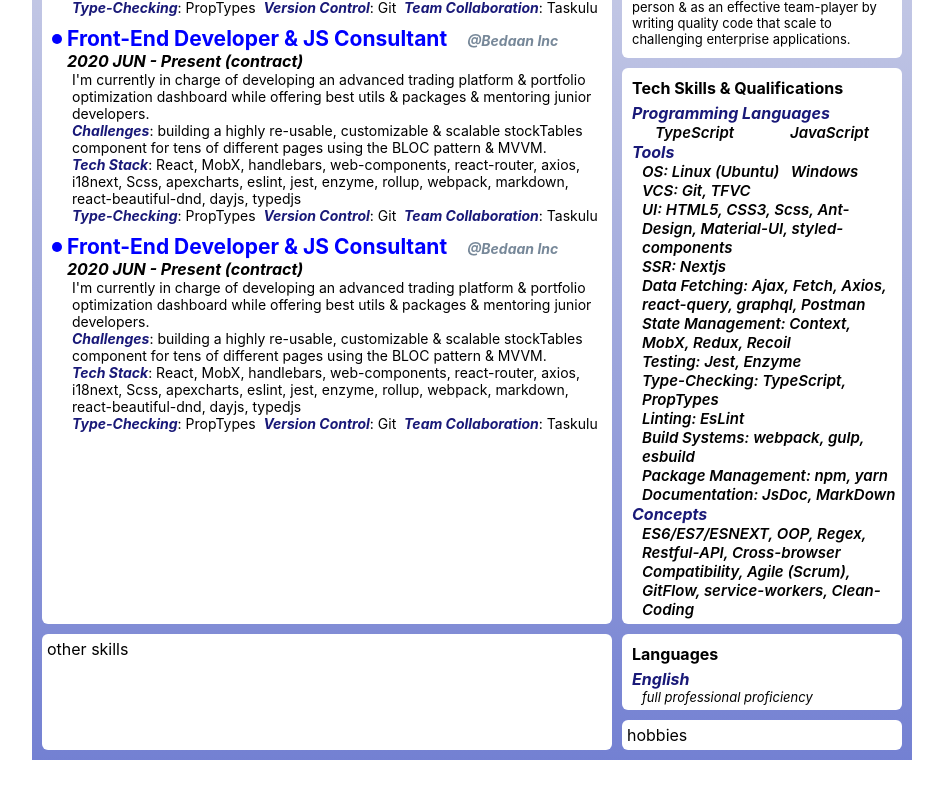
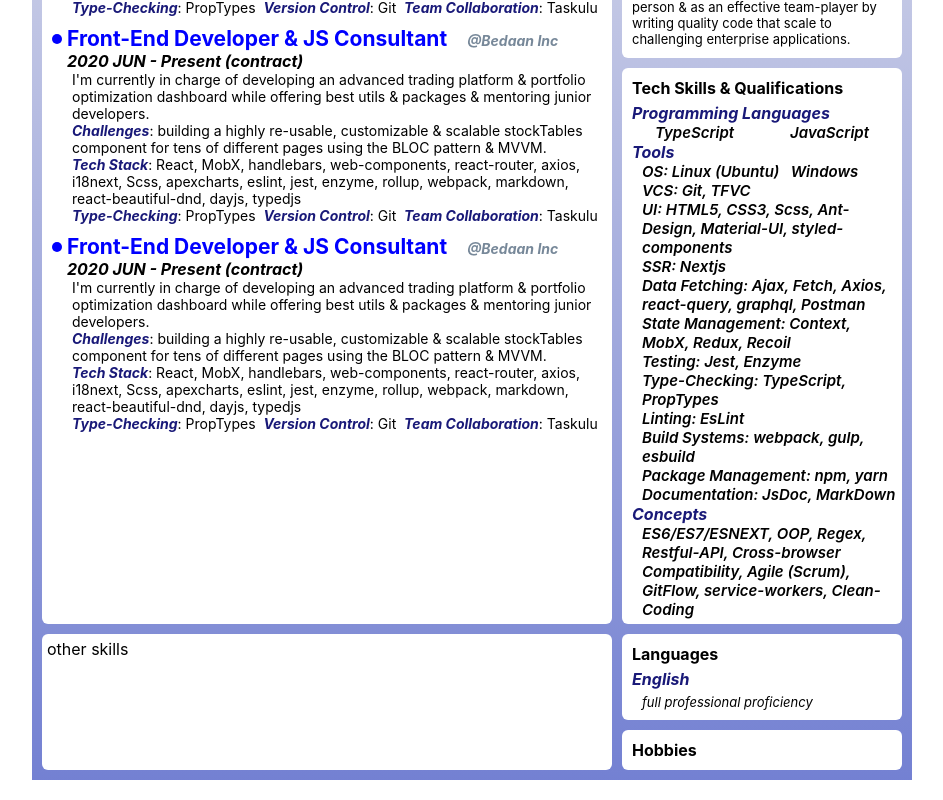
Before and after one commit to Sinakhx/cv, a React (Create React App) app: page / in a window 1280 px wide. Shown: the part 467-1267 px from the top of the page, without its empty margins (168-1111 px from the left). Built offline with nearby package versions, Linux system fonts and the light colour scheme; the HTML template or start-up script is replaced by a standard one.

Commit message:
fix: Languages styles

```diff
--- a/src/components/Hobbies/Hobbies.js
+++ b/src/components/Hobbies/Hobbies.js
@@ -4,7 +4,14 @@ import PropTypes from "prop-types";
 import "./Hobbies.scss";
 
 export const Hobbies = (props) => {
-  return <section className="hobbies">hobbies</section>;
+  return (
+    <section className="hobbies">
+      <div className="section-title">Hobbies</div>
+      <div className="hobbies-container">
+
+      </div>
+    </section>
+  );
 };
 
 Hobbies.propTypes = {
--- a/src/components/Languages/Languages.scss
+++ b/src/components/Languages/Languages.scss
@@ -11,6 +11,6 @@
     .lang-desc {
         font-size: 13px;
         font-style: italic;
-        padding-left: 15px;
+        padding: 5px 0 5px 15px;
     }
 }
```
